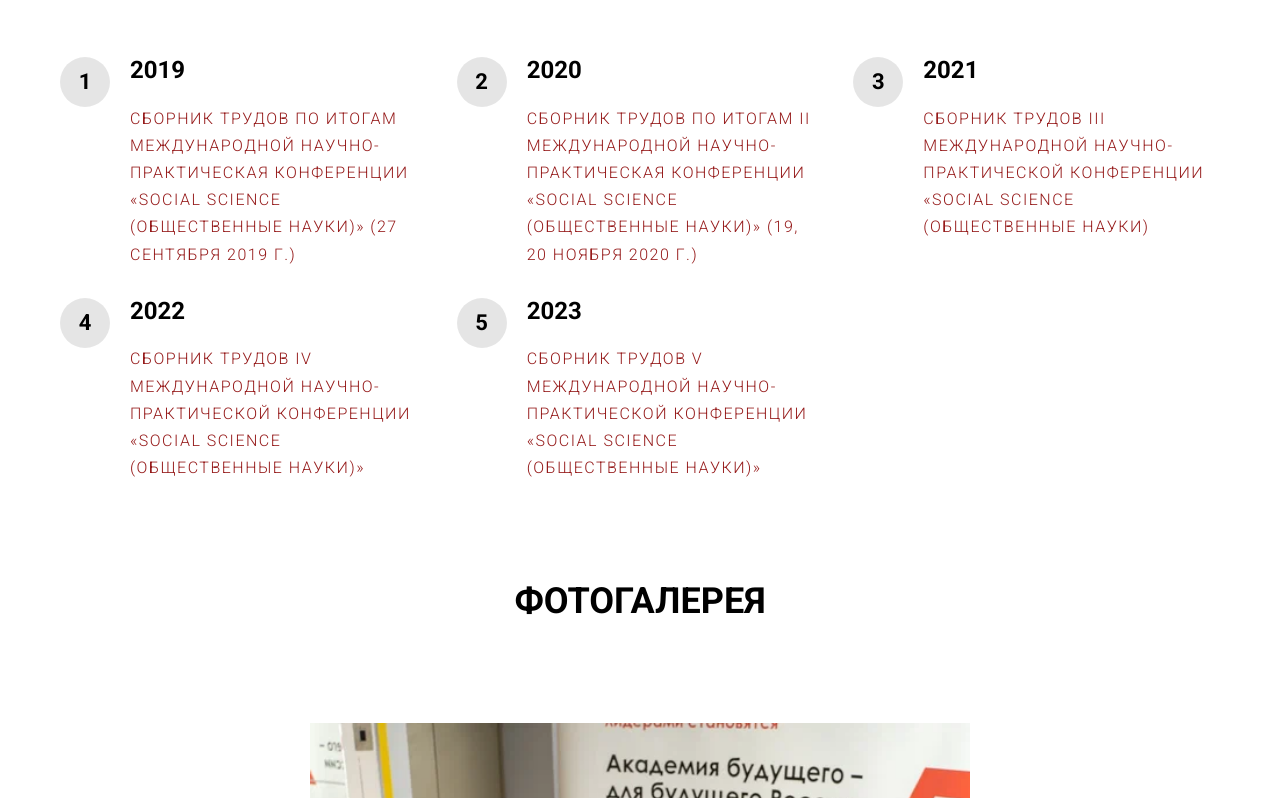
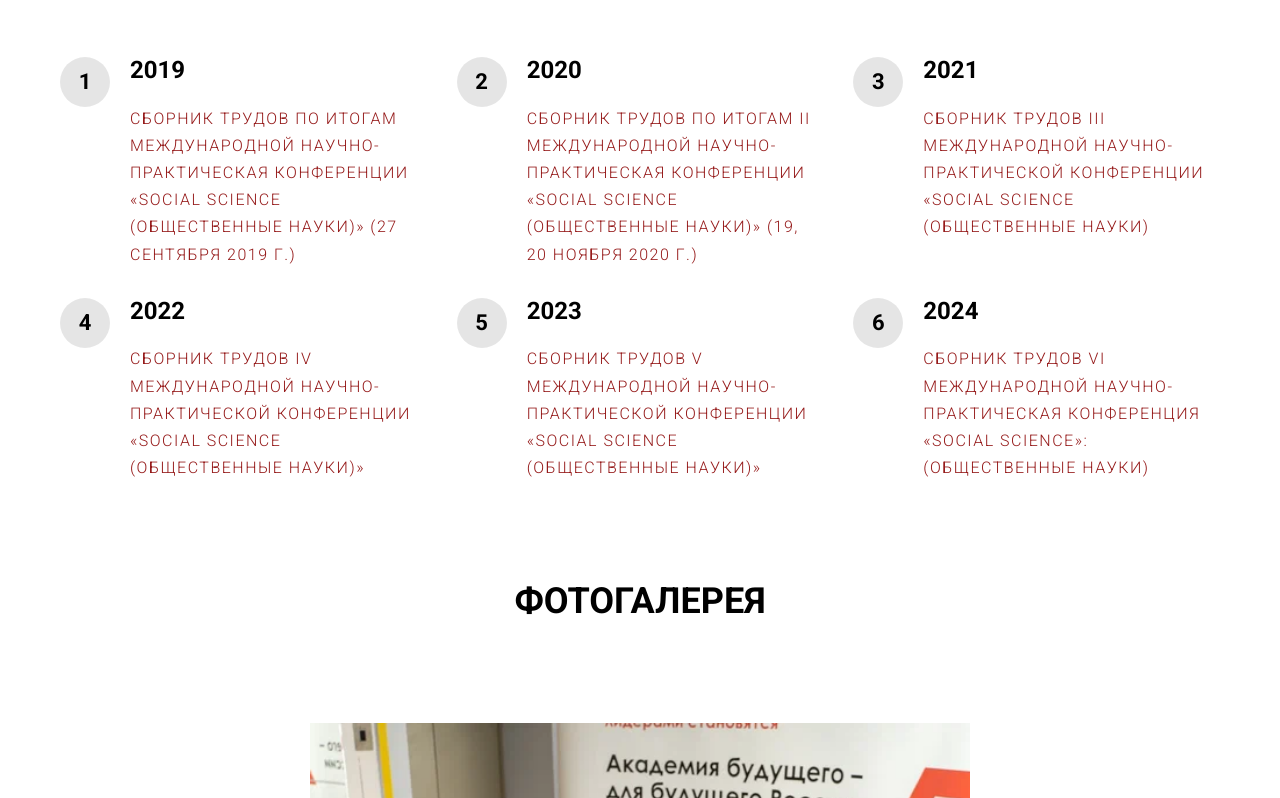
Before and after one commit to kawasakime/social_science, a React (Create React App) app: page / in a window 1280 px wide. Shown: the part 9620-10418 px from the top of the page. Built offline with nearby package versions, Linux system fonts and the light colour scheme.

Commit message:
update conferences files

```diff
--- a/src/components/PastConferences/index.jsx
+++ b/src/components/PastConferences/index.jsx
@@ -7,6 +7,7 @@ import conference_2021 from "../../assets/2021.pdf";
 import conference_2022_1 from '../../assets/2022_1.pdf';
 import conference_2022_2 from '../../assets/2022_2.pdf'
 import conference_2023 from '../../assets/2023.pdf';
+import conference_2024 from '../../assets/2024.pdf';
 
 import { conferences } from "../../data/conferences";
 
@@ -16,7 +17,7 @@ const PastConferences = () => {
       <div className="wrapper">
         <h1>Сборники трудов конференции</h1>
         <div className="container">
-          {conferences(conference_2019, conference_2020, conference_2021, [conference_2022_1, conference_2022_2], conference_2023).map(
+          {conferences(conference_2019, conference_2020, conference_2021, [conference_2022_1, conference_2022_2], conference_2023, conference_2024).map(
             (item, i) => (
               <ConferenceItem
                 key={i}
--- a/src/data/conferences.js
+++ b/src/data/conferences.js
@@ -1,5 +1,5 @@
 export const conferences = (...links) => {
-  const [link_1, link_2, link_3, link_4, link_5] = links;
+  const [link_1, link_2, link_3, link_4, link_5, link_6] = links;
   return [
     {
       year: 2019,
@@ -28,6 +28,11 @@ export const conferences = (...links) => {
       year: 2023,
       title: 'СБОРНИК ТРУДОВ V МЕЖДУНАРОДНОЙ НАУЧНО-ПРАКТИЧЕСКОЙ КОНФЕРЕНЦИИ «SOCIAL SCIENCE (ОБЩЕСТВЕННЫЕ НАУКИ)»',
       link: link_5
+    },
+    {
+      year: 2024,
+      title: 'СБОРНИК ТРУДОВ VI МЕЖДУНАРОДНОЙ НАУЧНО-ПРАКТИЧЕСКАЯ КОНФЕРЕНЦИЯ «SOCIAL SCIENCE»: (Общественные науки)',
+      link: link_6
     }
   ];
 };
```
Also changed, not shown: 1 other file (tests, documents, lock files or other folders).
